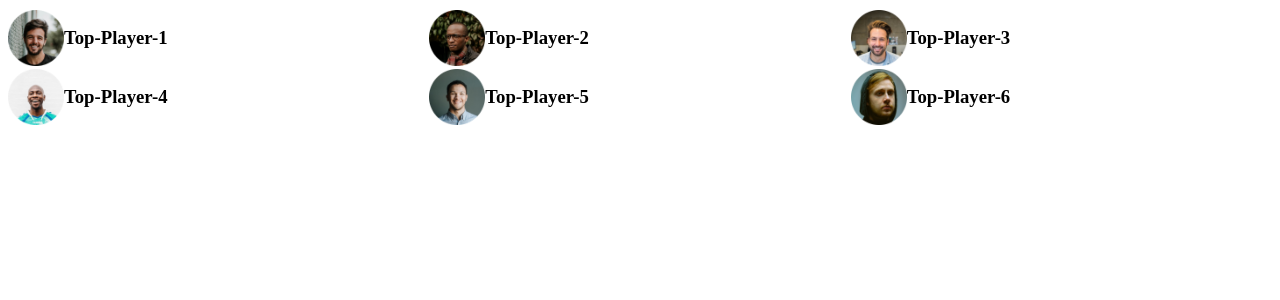
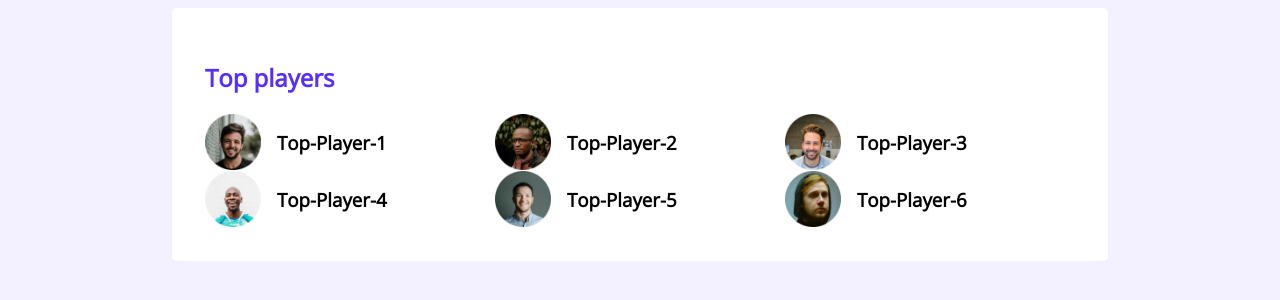
Before and after one commit to MdMizanurRahman1/leader-board-css3-2, a plain HTML site: page index.html in a window 1280 px wide. Drawn offline with nearby package versions, Linux system fonts and the light colour scheme.

Commit message:
name and player section added

```diff
--- a/index.html
+++ b/index.html
@@ -17,33 +17,34 @@
 
     <main>
 
-        <section>
+        <section class="container">
 
             <div class="top-players">
+                <h2 class="section-title">Top players</h2>
                 <div class="players">
                     <div class="player">
                         <img src="images/players/player-1.png" alt="">
-                        <h3>Top-Player-1</h3>
+                        <h3 class="player-name">Top-Player-1</h3>
                     </div>
                     <div class="player">
                         <img src="images/players/player-2.png" alt="">
-                        <h3>Top-Player-2</h3>
+                        <h3 class="player-name">Top-Player-2</h3>
                     </div>
                     <div class="player">
                         <img src="images/players/player-3.png" alt="">
-                        <h3>Top-Player-3</h3>
+                        <h3 class="player-name">Top-Player-3</h3>
                     </div>
                     <div class="player">
                         <img src="images/players/player-4.png" alt="">
-                        <h3>Top-Player-4</h3>
+                        <h3 class="player-name">Top-Player-4</h3>
                     </div>
                     <div class="player">
                         <img src="images/players/player-5.png" alt="">
-                        <h3>Top-Player-5</h3>
+                        <h3 class="player-name">Top-Player-5</h3>
                     </div>
                     <div class="player">
                         <img src="images/players/player-6.png" alt="">
-                        <h3>Top-Player-6</h3>
+                        <h3 class="player-name">Top-Player-6</h3>
                     </div>
                 </div>
             </div>
--- a/styles/style.css
+++ b/styles/style.css
@@ -1,4 +1,29 @@
+@import url('https://fonts.googleapis.com/css2?family=Open+Sans:ital@0;1&family=Poppins:ital,wght@0,700;1,500&family=Work+Sans&display=swap');
+
+body {
+    font-family: 'Open Sans', sans-serif;
+    background: #F3F1FF;
+}
+
+main {
+    display: flex;
+    justify-content: center;
+}
+
+.container {
+    background: #FFFFFF;
+    border-radius: 5px;
+    width: 870px;
+    padding: 33px;
+}
+
 /*top players style--*/
+.section-title {
+    font-size: 24px;
+
+    color: #562EFF;
+}
+
 .players {
     display: grid;
     grid-template-columns: repeat(3, 1fr);
@@ -14,3 +39,7 @@
     display: flex;
     align-items: center;
 }
+
+.player-name {
+    margin: 16px;
+}
```
